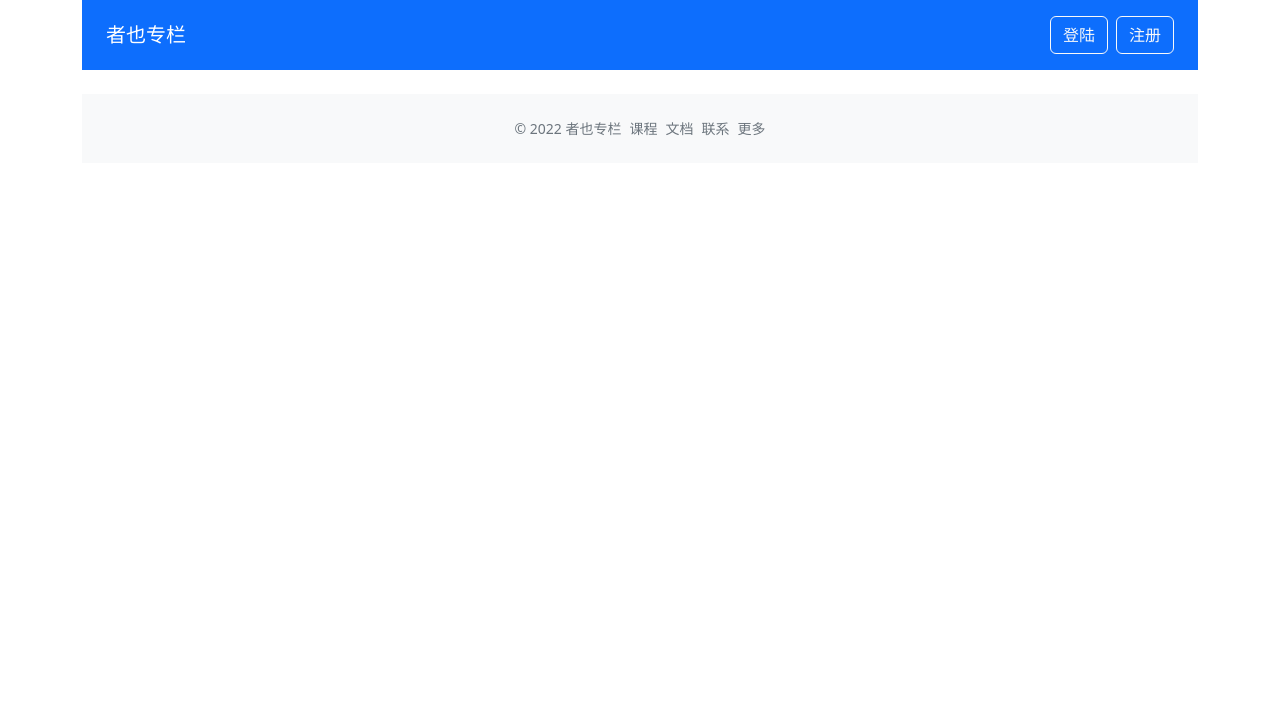
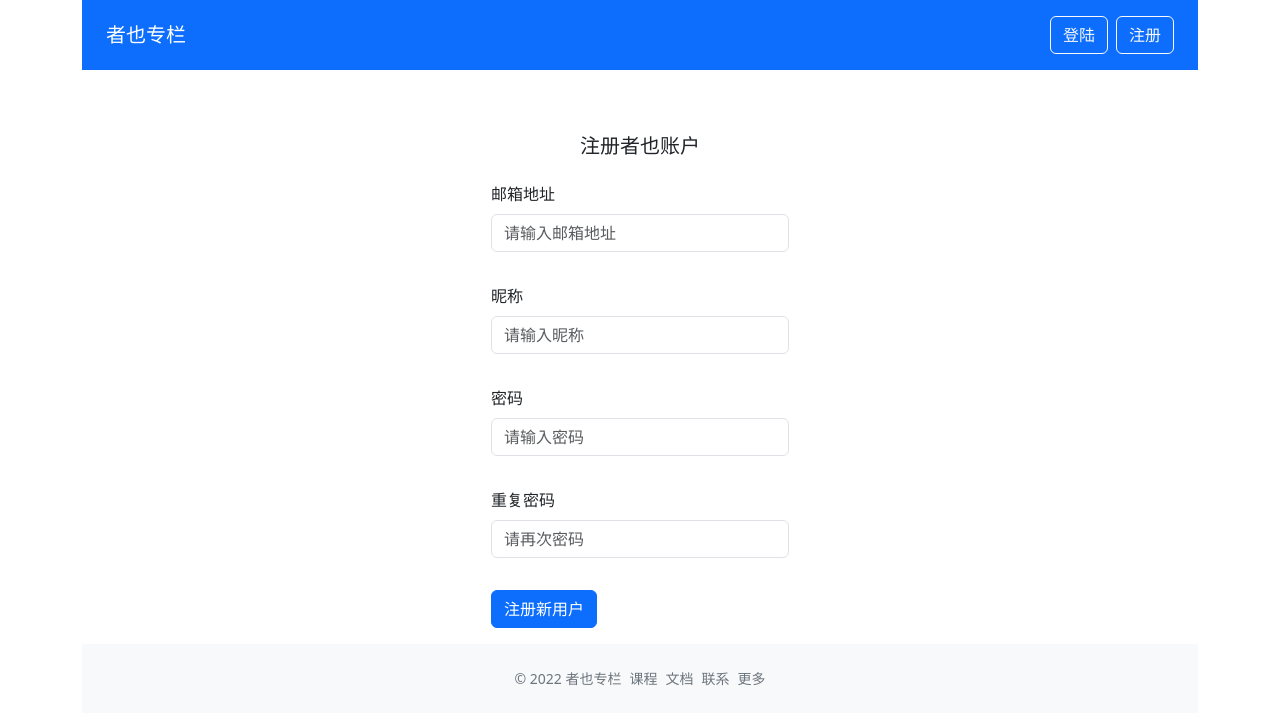
Before and after one commit to cplasfwst/study-vue3, a Vue app: page /signup in a window 1280 px wide. Shown: the top 724 px of the page. Built offline with nearby package versions, Linux system fonts and the light colour scheme; no server answers.

Commit message:
注册页面完成

```diff
--- a/src/App.vue
+++ b/src/App.vue
@@ -44,6 +44,7 @@
     const token = computed(() => store.state.token)
     const error = computed(() => store.state.error)
     onMounted(() => {
+      createMessage('成功进入首页', 'success', 2000)
       if (!currentUser.value.isLogin && token.value) {
         axios.defaults.headers.common.Authorization = `Bearer ${token.value}`
         store.dispatch('fetchCurrentUser')
@@ -54,7 +55,7 @@
       () => {
         const { status, message } = error.value
         if (status && message) {
-          createMessage(message, 'error')
+          createMessage(message, 'error', 2000)
         }
       }
     )
--- a/src/components/GGGlobalHeader.vue
+++ b/src/components/GGGlobalHeader.vue
@@ -8,7 +8,7 @@
         >
       </li>
       <li class="list-inline-item">
-        <router-link to="/login" class="btn btn-outline-light my-2"
+        <router-link to="/signup" class="btn btn-outline-light my-2"
           >注册</router-link
         >
       </li>
--- a/src/components/ValidateInput.vue
+++ b/src/components/ValidateInput.vue
@@ -31,8 +31,9 @@
   /^[a-zA-Z0-9.!#$%&’*+/=?^_`{|}~-]+@[a-zA-Z0-9-]+(?:\.[a-zA-Z0-9-]+)*$/
 const passReg = /^(?![0-9]+$)(?![a-zA-Z]+$)[0-9A-Za-z]{6,16}$/
 interface RuleProp {
-  type: 'required' | 'email' | 'pass'
+  type: 'required' | 'email' | 'pass' | 'custom'
   message: string
+  validator?: () => boolean
 }
 export type RulesProp = RuleProp[]
 export type TagType = 'input' | 'textarea'
@@ -72,6 +73,9 @@
             case 'pass':
               passed = passReg.test(inputRef.val)
               break
+            case 'custom':
+              passed = rule.validator ? rule.validator() : true
+              break
             default:
               break
           }
--- a/src/components/createMessage.ts
+++ b/src/components/createMessage.ts
@@ -1,19 +1,27 @@
-import { createApp } from 'vue'
+import { createApp, h, render } from 'vue'
 import Message from './MessageV.vue'
 export type MessageType = 'success' | 'error' | 'default'
 
-const createMessage = (message: string, type: MessageType, timeout = 2000) => {
-  const messageInstance = createApp(Message, {
+const createMessage = (message: string, type: MessageType, timeout?: number) => {
+  const messageVnode = h(Message, {
     message,
     type
   })
   const mountNode = document.createElement('div')
   document.body.appendChild(mountNode)
-  messageInstance.mount(mountNode)
-  setTimeout(() => {
-    messageInstance.unmount()
+  render(messageVnode, mountNode)
+  const destory = () => {
+    render(null, mountNode)
     document.body.removeChild(mountNode)
-  }, timeout)
+  }
+  if (timeout) {
+    setTimeout(() => {
+      destory()
+    }, timeout)
+  }
+  return {
+    destory
+  }
 }
 
 export default createMessage
--- a/src/router.ts
+++ b/src/router.ts
@@ -1,6 +1,7 @@
 import { createRouter, createWebHistory } from 'vue-router'
 import HomeV from './views/Home.vue'
 import Login from './views/Login.vue'
+import SignupV from './views/SignupV.vue'
 import ColumnDetail from './views/ColumnDetail.vue'
 import CreatePost from './views/CreatePost.vue'
 import store from './store'
@@ -17,6 +18,12 @@
       path: '/login',
       name: 'login',
       component: Login,
+      meta: { redirectAlreadyLogin: true }
+    },
+    {
+      path: '/signup',
+      name: 'signupV',
+      component: SignupV,
       meta: { redirectAlreadyLogin: true }
     },
     {
--- a/src/views/Login.vue
+++ b/src/views/Login.vue
@@ -58,7 +58,7 @@
         store
           .dispatch('loginAndFetch', payload)
           .then((data) => {
-            createMessage('登陆成功 2秒后跳转首页', 'success')
+            createMessage('登陆成功 2秒后跳转首页', 'success', 2000)
             setTimeout(() => {
               router.push('/')
             }, 2000)
--- /dev/null
+++ b/src/views/SignupV.vue
@@ -0,0 +1,126 @@
+<template>
+  <div class="signup-page mx-auto p-3 w-330">
+    <h5 class="my-4 text-center">注册者也账户</h5>
+    <validate-form @form-submit="onFormSubmit">
+      <div class="mb-3">
+        <label class="form-label">邮箱地址</label>
+        <validate-input
+          :rules="emailRules"
+          v-model="formData.email"
+          placeholder="请输入邮箱地址"
+          type="text"
+        />
+      </div>
+      <div class="mb-3">
+        <label class="form-label">昵称</label>
+        <validate-input
+          :rules="nameRules"
+          v-model="formData.nickName"
+          placeholder="请输入昵称"
+          type="text"
+        />
+      </div>
+      <div class="mb-3">
+        <label class="form-label">密码</label>
+        <validate-input
+          type="password"
+          placeholder="请输入密码"
+          :rules="passwordRules"
+          v-model="formData.password"
+        />
+      </div>
+      <div class="mb-3">
+        <label class="form-label">重复密码</label>
+        <validate-input
+          type="password"
+          placeholder="请再次密码"
+          :rules="repeatPasswordRules"
+          v-model="formData.repeatPassword"
+        />
+      </div>
+      <template #submit>
+        <button type="submit" class="btn btn-primary btn-block btn-large">
+          注册新用户
+        </button>
+      </template>
+    </validate-form>
+  </div>
+</template>
+
+<script lang="ts">
+import { defineComponent, reactive } from 'vue'
+import { useRouter } from 'vue-router'
+import axios from 'axios'
+import ValidateInput, { RulesProp } from '../components/ValidateInput.vue'
+import ValidateForm from '../components/ValidateForm.vue'
+import createMessage from '../components/createMessage'
+
+export default defineComponent({
+  name: 'SignupV',
+  components: {
+    ValidateInput,
+    ValidateForm
+  },
+  setup() {
+    const formData = reactive({
+      email: '',
+      nickName: '',
+      password: '',
+      repeatPassword: ''
+    })
+    const router = useRouter()
+    const emailRules: RulesProp = [
+      { type: 'required', message: '电子邮箱地址不能为空' },
+      { type: 'email', message: '请输入正确的电子邮箱格式' }
+    ]
+    const nameRules: RulesProp = [{ type: 'required', message: '昵称不能为空' }]
+    const passwordRules: RulesProp = [
+      { type: 'required', message: '密码不能为空' }
+    ]
+    const repeatPasswordRules: RulesProp = [
+      { type: 'required', message: '重复密码不能为空' },
+      {
+        type: 'custom',
+        validator: () => {
+          return formData.password === formData.repeatPassword
+        },
+        message: '密码不相同'
+      }
+    ]
+    const onFormSubmit = (result: boolean) => {
+      if (result) {
+        const payload = {
+          email: formData.email,
+          password: formData.password,
+          nickName: formData.nickName
+        }
+        axios
+          .post('/users/', payload)
+          .then((data) => {
+            createMessage('注册成功 正在跳转登录页面', 'success')
+            setTimeout(() => {
+              router.push('/login')
+            }, 2000)
+          })
+          .catch((e) => {
+            console.log(e)
+          })
+      }
+    }
+    return {
+      emailRules,
+      nameRules,
+      passwordRules,
+      repeatPasswordRules,
+      onFormSubmit,
+      formData
+    }
+  }
+})
+</script>
+
+<style>
+.w-330 {
+  max-width: 330px;
+}
+</style>
```
